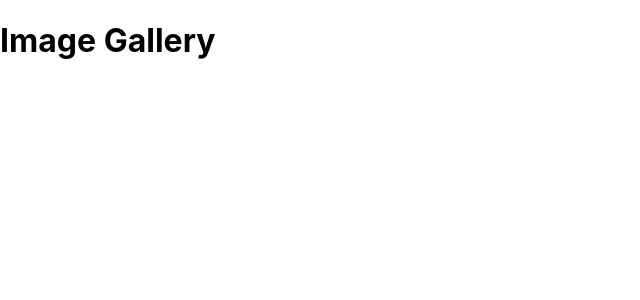
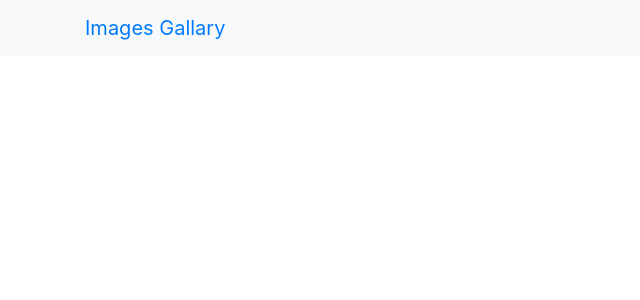
Before and after one commit to Stalmax76/images-Galery, a React (Create React App) app in the folder frontend/: page / in a window 1280 px wide. Shown: the top 300 px of the page, without its empty margins (0-640 px from the left). Built offline with nearby package versions, Linux system fonts and the light colour scheme.

Commit message:
initial Header component

```diff
--- a/frontend/package.json
+++ b/frontend/package.json
@@ -3,8 +3,11 @@
   "version": "0.1.0",
   "private": true,
   "dependencies": {
+    "bootstrap": "^4.5.3",
     "cra-template": "1.2.0",
+    "prop-types": "^15.8.1",
     "react": "^19.0.0",
+    "react-bootstrap": "^1.4.0",
     "react-dom": "^19.0.0",
     "react-scripts": "5.0.1",
     "web-vitals": "^4.2.4"
--- a/frontend/src/App.js
+++ b/frontend/src/App.js
@@ -1,7 +1,9 @@
+import 'bootstrap/dist/css/bootstrap.min.css';
+import Header from './components/Header';
 function App() {
   return (
     <div>
-      <h1>Image Gallery</h1>
+      <Header title='Images Gallary' />
     </div>
   );
 }
--- /dev/null
+++ b/frontend/src/components/Header.js
@@ -0,0 +1,20 @@
+import React from 'react';
+import { Navbar } from 'react-bootstrap';
+import { Container } from 'react-bootstrap';
+import PropTypes from 'prop-types';
+
+const Header = ({ title }) => {
+  return (
+    <Navbar bg='light' data-bs-theme='light'>
+      <Container>
+        <Navbar.Brand href='/'>{title}</Navbar.Brand>
+      </Container>
+    </Navbar>
+  );
+};
+
+Header.propTypes = {
+  title: PropTypes.string,
+};
+
+export default Header;
```
Also changed, not shown: 1 other file (tests, documents, lock files or other folders).
